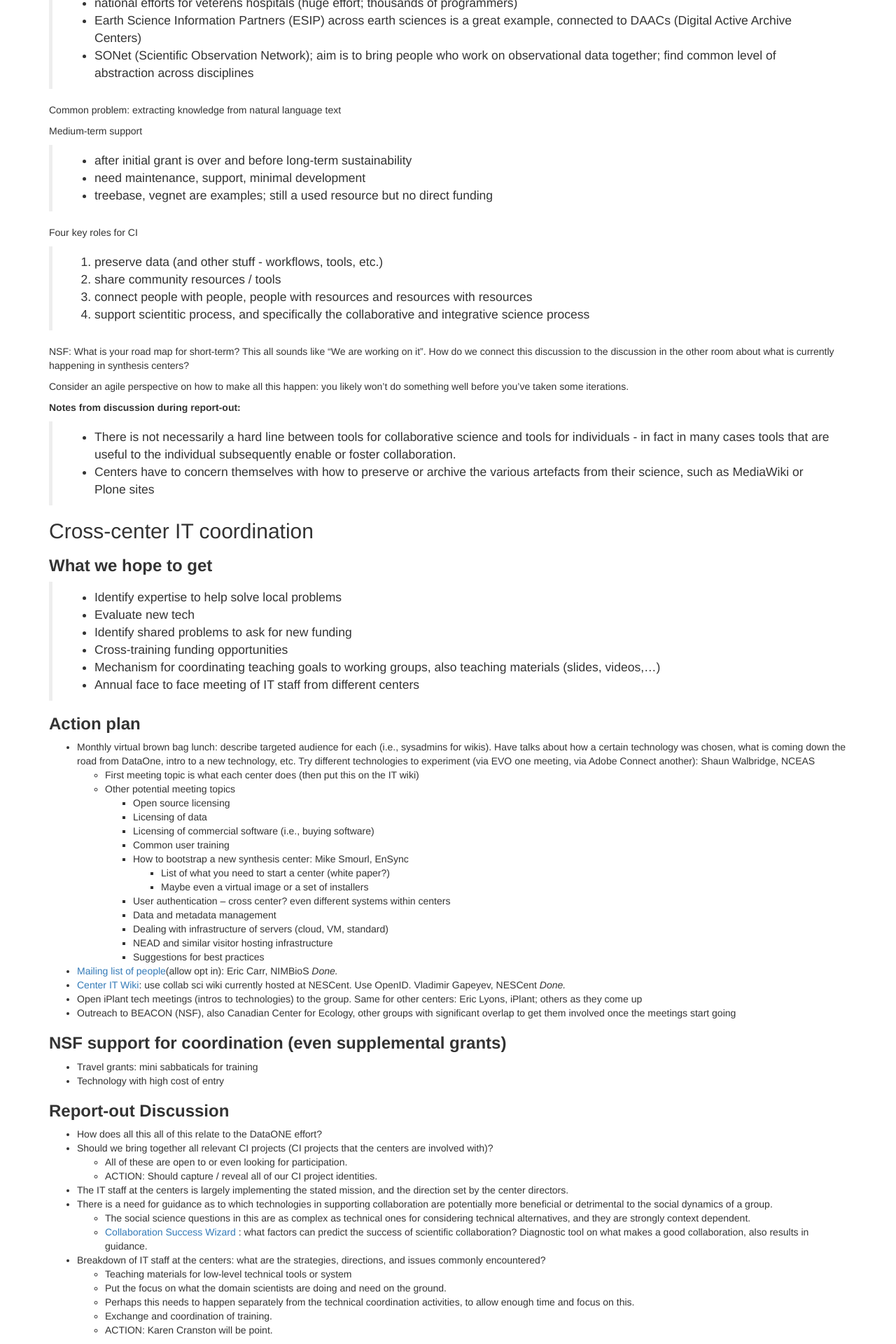
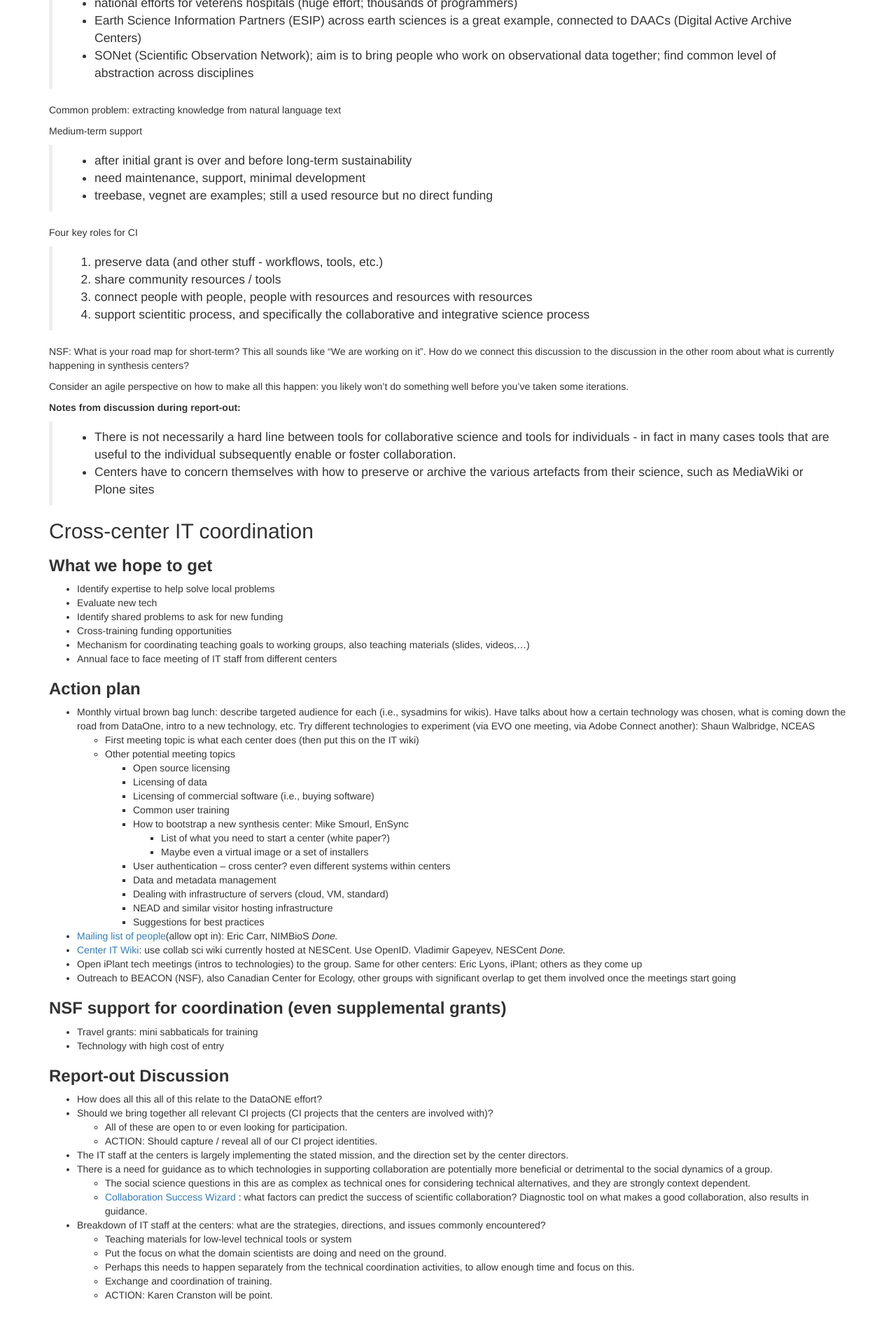
Before and after one commit to bio-collabit/wiki, a Jekyll site: the page built from 2011_Workshop/Day_3_Breakouts.md, in a window 1280 px wide. Shown: the part 1386-3306 px from the top of the page at 70% size. Built offline with Jekyll 4.4.1, drawn with Linux system fonts in a browser that asks for light colours; nearby versions of some CDN libraries; library files that are not in the unit come from our copies; Markdown is read by kramdown in place of the engine named in the settings; after the commit the page ends 3256 px from its top, so only the background shows below that.

Commit message:
made final changes to bullet point layout

```diff
--- a/2011_Workshop/Day_3_Breakouts.md
+++ b/2011_Workshop/Day_3_Breakouts.md
@@ -76,12 +76,12 @@ Consider an agile perspective on how to make all this happen: you likely won't d
 
 ### **What we hope to get**
 
-> - Identify expertise to help solve local problems
-> - Evaluate new tech
-> - Identify shared problems to ask for new funding
-> - Cross-training funding opportunities
-> - Mechanism for coordinating teaching goals to working groups, also teaching materials (slides, videos,…)
-> - Annual face to face meeting of IT staff from different centers
+* Identify expertise to help solve local problems
+* Evaluate new tech
+* Identify shared problems to ask for new funding
+* Cross-training funding opportunities
+* Mechanism for coordinating teaching goals to working groups, also teaching materials (slides, videos,…)
+* Annual face to face meeting of IT staff from different centers
 
 ### **Action plan**
 
```
